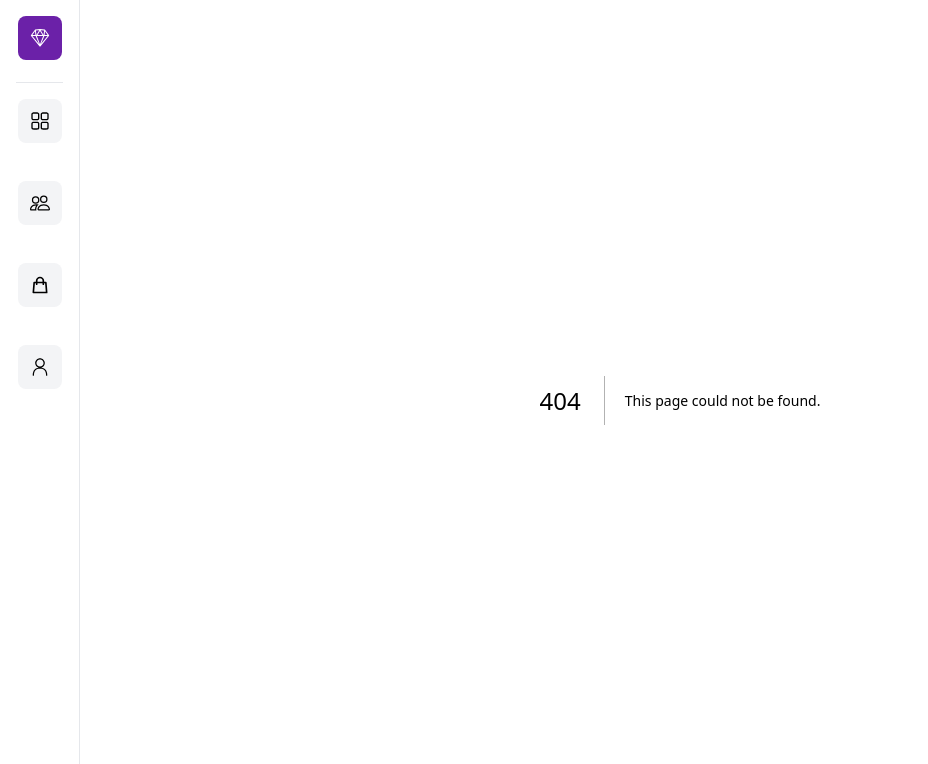
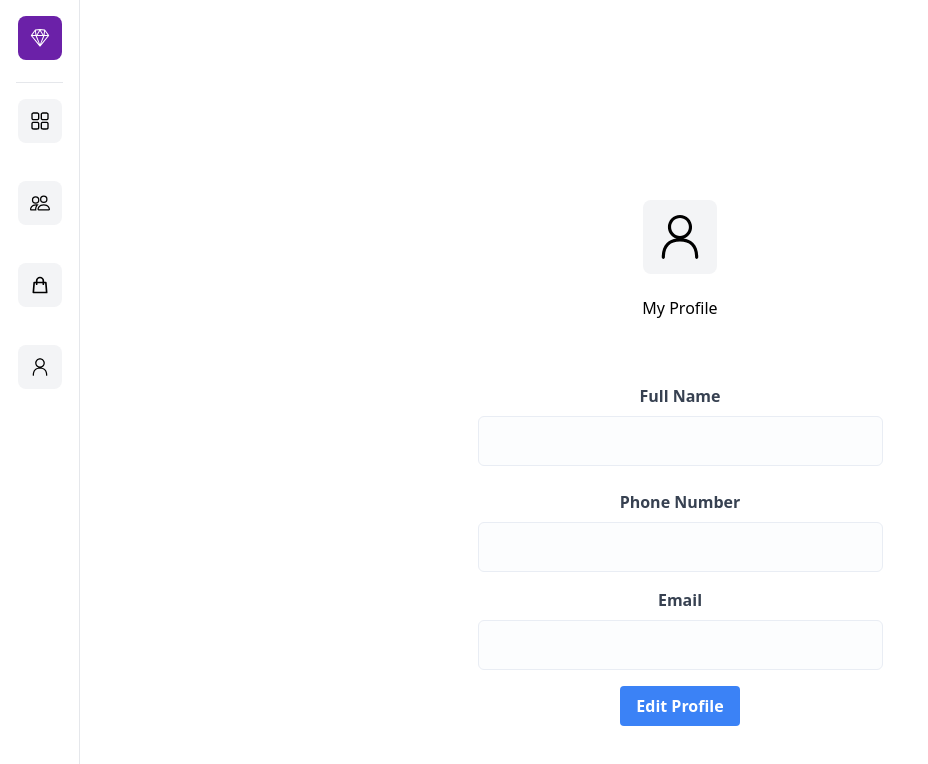
Before and after one commit to epaitoo/membrmq-dashboard, a Next.js app: page /users/current-user in a window 1280 px wide. Before the commit this address had no page. Shown: the top 764 px of the page, without its empty margins (0-928 px from the left). Built offline with nearby package versions, Linux system fonts and the light colour scheme.

Commit message:
Complete users functionality

```diff
--- a/src/components/ui/SideBar.tsx
+++ b/src/components/ui/SideBar.tsx
@@ -39,7 +39,7 @@ const Sidebar = ({ children, showSideBar }: SidebarProps) => {
               <HiOutlineShoppingBag size={20} />
             </div>
           </Link>
-          <Link href='/'>
+          <Link href='/users/current-user'>
             <div className='bg-gray-100 hover:bg-gray-200 cursor-pointer my-4 p-3 rounded-lg inline-block'>
               <RxPerson size={20} />
             </div>
--- /dev/null
+++ b/src/pages/api/users/currentUser.ts
@@ -0,0 +1,34 @@
+import type { NextApiRequest, NextApiResponse } from 'next';
+import { API_BASEURL } from '../../../utils/api';
+
+export default async function handler(
+  req: NextApiRequest,
+  res: NextApiResponse
+) {
+  const { accessToken } = req.cookies;
+
+  try {
+    const response = await fetch(`${API_BASEURL}/users`, {
+      method: 'PATCH',
+      headers: {
+        'Content-Type': 'application/json',
+        Authorization: `Bearer ${accessToken}`,
+      },
+      body: JSON.stringify(req.body),
+    });
+
+    if (response.ok) {
+      res.status(200).json({
+        message: 'Profile updated successfully',
+      });
+    } else {
+      res.status(response.status).json({
+        error: `Error updating Profile: ${response.statusText}`,
+      });
+    }
+  } catch (error: any) {
+    res.status(500).json({
+      error: `Error updating Profile: ${error.message}`
+    });
+  }
+}
--- /dev/null
+++ b/src/pages/users/current-user.tsx
@@ -0,0 +1,170 @@
+import { GetServerSideProps } from 'next';
+import { RxPerson } from 'react-icons/rx';
+import { parse } from 'cookie';
+import { API_BASEURL } from '../../utils/api';
+import { IUser } from '../../utils/user';
+import { useState } from 'react';
+import router from 'next/router';
+
+interface ICurrentUserProps {
+  data: IUser | undefined;
+}
+
+interface reqBody {
+  fullName: string;
+  phoneNumber: string;
+  email?: string;
+}
+
+export default function CurrentUser({ data }: ICurrentUserProps) {
+
+  const [fullName, setFullName] = useState(data?.fullName || '');
+  const [phoneNumber, setPhoneNumber] = useState(data?.phoneNumber || '');
+  const [email, setEmail] = useState(data?.email || '');
+
+  const handleSubmit = async (e: React.FormEvent<HTMLFormElement>) => {
+    e.preventDefault();
+
+    const data: reqBody = {
+      fullName,
+      phoneNumber,
+      email
+    }
+
+    if (data.email === '' || !data.email) {
+      delete data.email;
+    }
+
+    try {
+      const res = await fetch('/api/users/currentUser', {
+        method: 'PATCH',
+        headers: {
+          'Content-Type': 'application/json',
+        },
+        body: JSON.stringify(data),
+      });
+      if (res.ok) {
+        router.push('/users/current-user');
+      } else {
+        console.log('Error Updating Member');
+      }
+    } catch (error) {
+      console.error(error);
+    }
+  }
+
+
+  return (
+    <div className='bg-[#ffffff] py-20 lg:py-[120px]'>
+      <div className='container mx-auto'>
+        <div className='-mx-4 flex flex-wrap'>
+          <div className='w-full px-4'>
+            <div className='relative mx-auto max-w-[525px] overflow-hidden rounded-lg bg-white py-16 px-10 text-center sm:px-12 md:px-[60px]'>
+              <div className='mb-10 text-center md:mb-16'>
+                <div className='bg-gray-100 hover:bg-gray-200 cursor-pointer my-4 p-3 rounded-lg inline-block'>
+                  <RxPerson size={50} />
+                </div>
+                <div className='mb-10 text-center md:mb-16'>
+                  My Profile
+                </div>
+                <form onSubmit={handleSubmit}>
+                  <div className='mb-6'>
+                    <label
+                      htmlFor='fullName'
+                      className='block text-gray-700 font-bold mb-2'
+                    >
+                      Full Name
+                    </label>
+                    <input
+                      type='text'
+                      name='fullName'
+                      id='fullName'
+                      className='border-[#E9EDF4] w-full rounded-md border bg-[#FCFDFE] py-3 px-5 text-base text-body-color placeholder-[#ACB6BE] outline-none focus:border-primary focus-visible:shadow-none'
+                      value={fullName}
+                      onChange={(e) => setFullName(e.target.value)}
+                    />
+                  </div>
+                  <div className='mb-4'>
+                    <label
+                      htmlFor='phoneNumber'
+                      className='block text-gray-700 font-bold mb-2'
+                    >
+                      Phone Number
+                    </label>
+                    <input
+                      type='text'
+                      name='phoneNumber'
+                      id='phoneNumber'
+                      className='border-[#E9EDF4] w-full rounded-md border bg-[#FCFDFE] py-3 px-5 text-base text-body-color placeholder-[#ACB6BE] outline-none focus:border-primary focus-visible:shadow-none'
+                      value={phoneNumber}
+                      onChange={(e) => setPhoneNumber(e.target.value)}
+                    />
+                  </div>
+                  <div className='mb-4'>
+                    <label
+                      htmlFor='email'
+                      className='block text-gray-700 font-bold mb-2'
+                    >
+                      Email
+                    </label>
+                    <input
+                      type='email'
+                      name='email'
+                      id='email'
+                      className='border-[#E9EDF4] w-full rounded-md border bg-[#FCFDFE] py-3 px-5 text-base text-body-color placeholder-[#ACB6BE] outline-none focus:border-primary focus-visible:shadow-none'
+                      value={email}
+                      onChange={(e) => setEmail(e.target.value)}
+                    />
+                  </div>
+                  <div className='mb-10'>
+                    <input
+                      type='submit'
+                      value='Edit Profile'
+                      className='bg-blue-500 hover:bg-blue-700 text-white font-bold py-2 px-4 rounded focus:outline-none focus:shadow-outline'
+                    />
+                  </div>
+                </form>
+              </div>
+            </div>
+          </div>
+        </div>
+      </div>
+    </div>
+  );
+}
+
+export const getServerSideProps: GetServerSideProps = async (context) => {
+
+  const { req } = context;
+  const cookies = parse(req.headers.cookie || '');
+  const accessToken = cookies.accessToken;
+
+  if (accessToken === undefined) {
+    return {
+      props: {},
+    };
+  }
+
+  try {
+    const res = await fetch(`${API_BASEURL}/users/me`, {
+      headers: {
+        Authorization: `Bearer ${accessToken}`,
+      },
+      method: 'GET',
+    });
+    if (res.ok) {
+      const data: IUser = await res.json();
+      return {
+        props: { data },
+      };
+    } else {
+      console.log(`Something went wrong: ${res.statusText}`);
+    }
+  } catch (error) {
+    console.log('Something went wrong accessing members', error);
+  }
+
+  return {
+    props: {},
+  };
+};
--- /dev/null
+++ b/src/utils/user.ts
@@ -0,0 +1,7 @@
+export interface IUser {
+  id?: string;
+  fullName?: string | null
+  email: string
+  role?: string
+  phoneNumber?: string | null
+}
```
